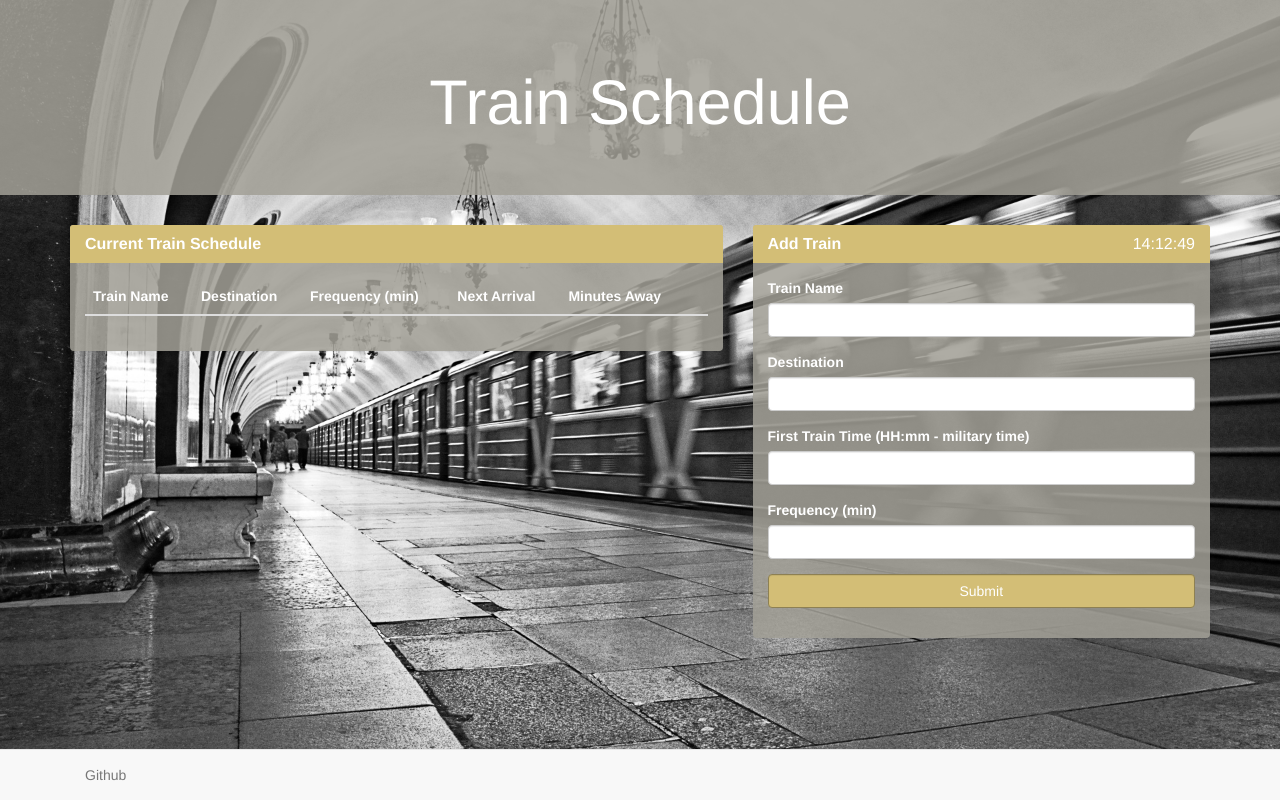
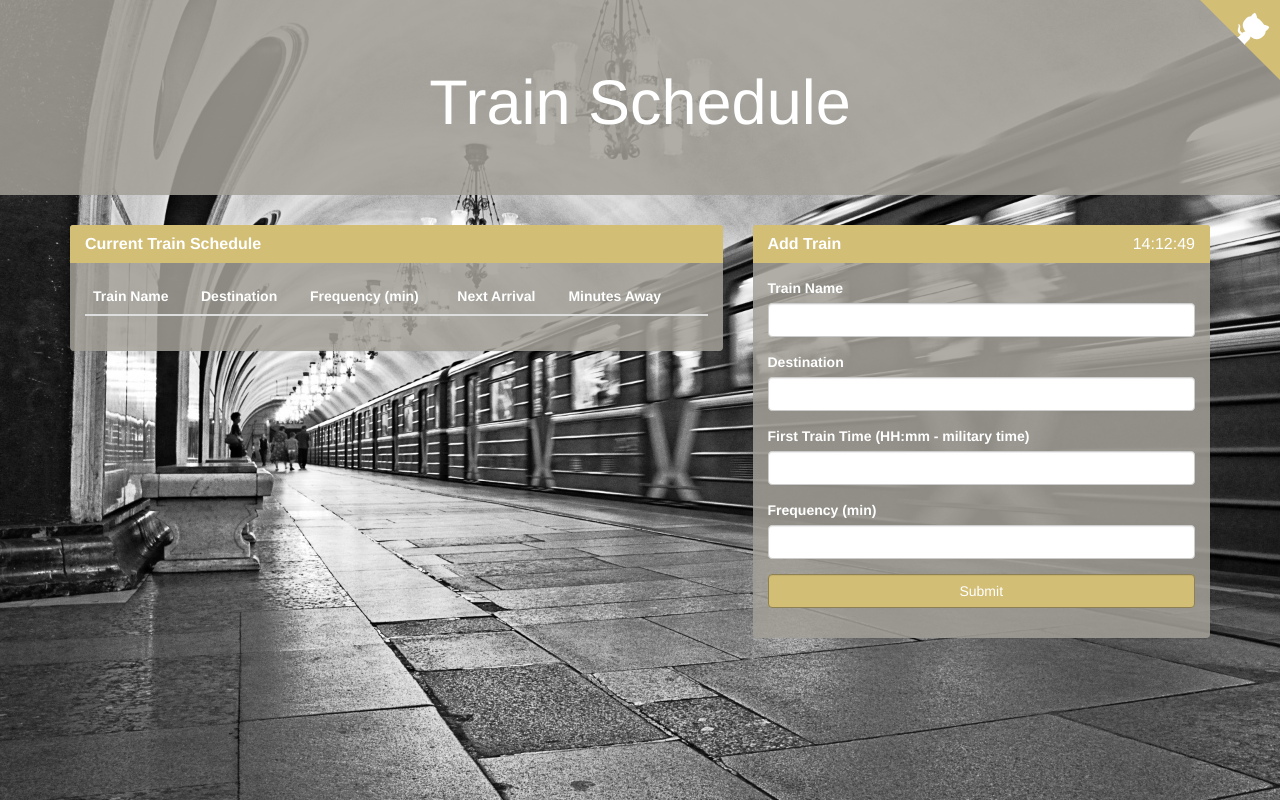
Before and after one commit to median-man/Train-Scheduler, a plain HTML site: page index.html in a window 1280 px wide. Drawn offline with nearby package versions, Linux system fonts and the light colour scheme; no server answers.

Commit message:
remove footer and added github corner link

```diff
--- a/assets/css/style.css
+++ b/assets/css/style.css
@@ -25,7 +25,7 @@ body {
 }
 
 a:focus {
-  outline-color: #ffdd00;
+    outline-color: #ffdd00;
 }
 
 .table-hover>tbody>tr:hover {
@@ -55,8 +55,8 @@ a:focus {
     text-decoration: none;
     outline-color: #ffdd00;
 }
-a:focus
-.btn-primary.focus,
+
+a:focus .btn-primary.focus,
 .btn-primary:focus {
     color: #fff;
     background-color: #bba869;
@@ -78,3 +78,33 @@ a:focus
 .first-train:after {
     content: "*";
 }
+
+
+/* github corner styles: http://tholman.com/github-corners/ */
+.github-corner:hover .octo-arm {
+    animation: octocat-wave 560ms ease-in-out
+}
+
+@keyframes octocat-wave {
+    0%,
+    100% {
+        transform: rotate(0)
+    }
+    20%,
+    60% {
+        transform: rotate(-25deg)
+    }
+    40%,
+    80% {
+        transform: rotate(10deg)
+    }
+}
+
+@media (max-width:500px) {
+    .github-corner:hover .octo-arm {
+        animation: none
+    }
+    .github-corner .octo-arm {
+        animation: octocat-wave 560ms ease-in-out
+    }
+}
--- a/index.html
+++ b/index.html
@@ -19,6 +19,17 @@
 </head>
 
 <body>
+  <!-- github corner: http://tholman.com/github-corners/ -->
+  <a href="https://github.com/median-man/Train-Scheduler" class="github-corner" aria-label="View source on Github">
+    <svg width="80" height="80" viewBox="0 0 250 250" style="fill:#d3be76; color:#fff; position: absolute; top: 0; border: 0; right: 0;"
+      aria-hidden="true">
+      <path d="M0,0 L115,115 L130,115 L142,142 L250,250 L250,0 Z"></path>
+      <path d="M128.3,109.0 C113.8,99.7 119.0,89.6 119.0,89.6 C122.0,82.7 120.5,78.6 120.5,78.6 C119.2,72.0 123.4,76.3 123.4,76.3 C127.3,80.9 125.5,87.3 125.5,87.3 C122.9,97.6 130.6,101.9 134.4,103.2"
+        fill="currentColor" style="transform-origin: 130px 106px;" class="octo-arm"></path>
+      <path d="M115.0,115.0 C114.9,115.1 118.7,116.5 119.8,115.4 L133.7,101.6 C136.9,99.2 139.9,98.4 142.2,98.6 C133.8,88.0 127.5,74.4 143.8,58.0 C148.5,53.4 154.0,51.2 159.7,51.0 C160.3,49.4 163.2,43.6 171.4,40.1 C171.4,40.1 176.1,42.5 178.8,56.2 C183.1,58.6 187.2,61.8 190.9,65.4 C194.5,69.0 197.7,73.2 200.1,77.6 C213.8,80.2 216.3,84.9 216.3,84.9 C212.7,93.1 206.9,96.0 205.4,96.6 C205.1,102.4 203.0,107.8 198.3,112.5 C181.9,128.9 168.3,122.5 157.7,114.1 C157.9,116.9 156.7,120.9 152.7,124.9 L141.0,136.5 C139.8,137.7 141.6,141.9 141.8,141.8 Z"
+        fill="currentColor" class="octo-body"></path>
+    </svg>
+  </a>
 <!-- Jumbotron -->
   <div class="jumbotron">
     <div class="container">
@@ -94,15 +105,6 @@
       </div>
     </div>
   </div>
-  <nav class="navbar navbar-default navbar-fixed-bottom">
-    <div class="container">
-      <ul class="nav navbar-nav">
-        <li>
-          <a href="https://github.com/median-man/Train-Scheduler">Github</a>
-        </li>
-      </ul>
-    </div>
-  </nav>
 
   <!-- JavaScript -->
   <script src="assets/javascript/trainScheduler.js"></script>
```
